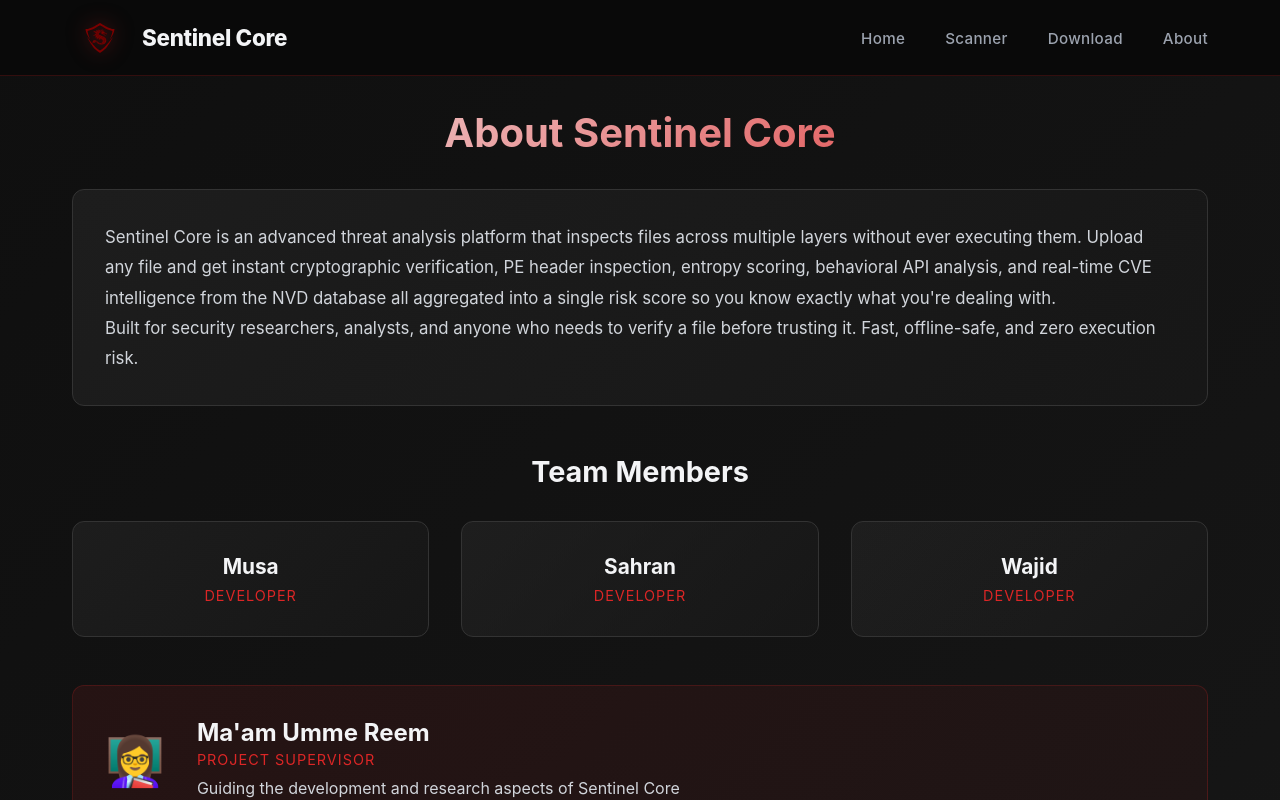
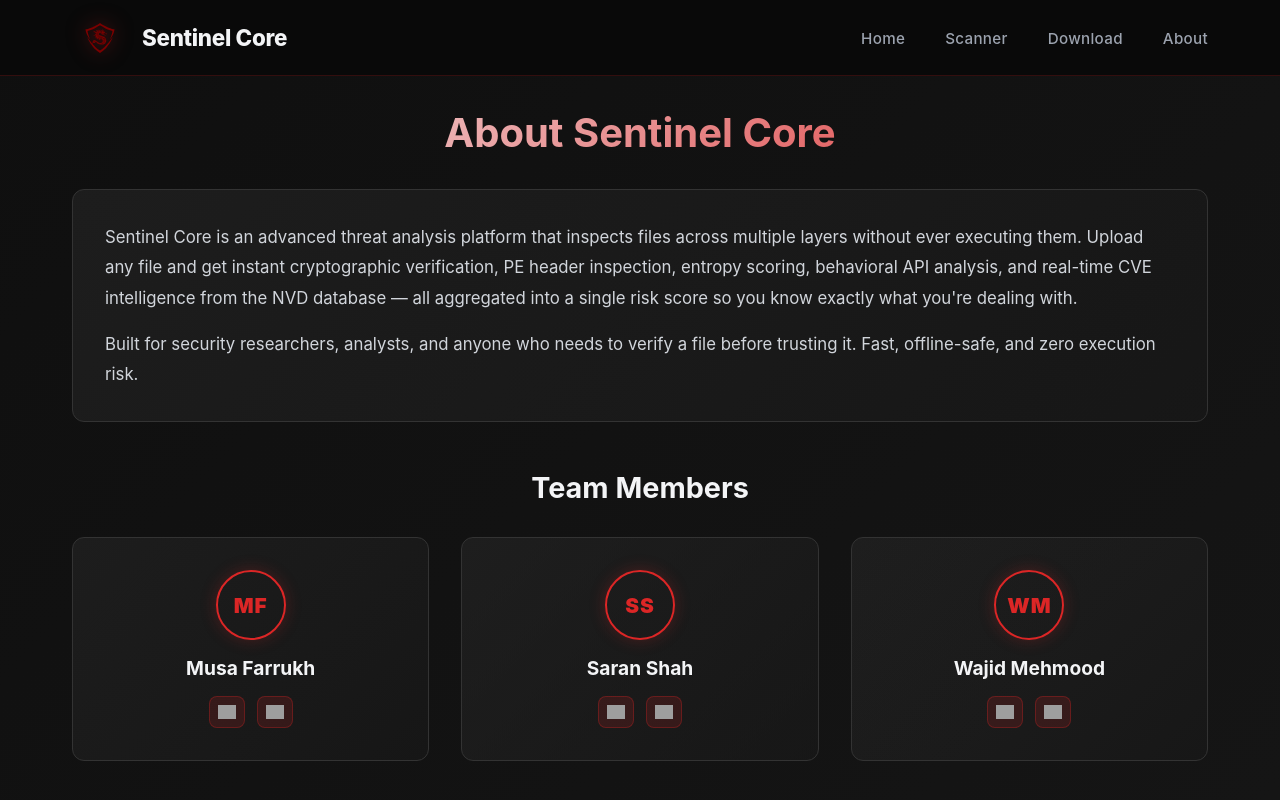
Before and after one commit to SyedMusa604/sentinel-core-dashboard, a React (Vite) app: page /about in a window 1280 px wide. Shown: the top 800 px of the page. Built offline with nearby package versions, Linux system fonts and the light colour scheme; grey boxes are pictures that could not be loaded.

Commit message:
Updated About page - team card and links

```diff
--- a/src/pages/About.jsx
+++ b/src/pages/About.jsx
@@ -3,9 +3,24 @@ import '../styles/About.css';
 
 function About() {
   const team = [
-    { name: 'Musa', role: 'Developer' },
-    { name: 'Sahran', role: 'Developer' },
-    { name: 'Wajid', role: 'Developer' },
+    {
+      fullname: 'Musa Farrukh',
+      initials: 'MF',
+      github: 'https://github.com/SyedMusa604',
+      linkedin: 'https://www.linkedin.com/in/musafarrukh'
+    },
+    {
+      fullname: 'Saran Shah',
+      initials: 'SS',
+      github: '#',
+      linkedin: '#'
+    },
+    {
+      fullname: 'Wajid Mehmood',
+      initials: 'WM',
+      github: '#',
+      linkedin: '#'
+    },
   ];
 
   const techStack = [
@@ -107,7 +122,8 @@ function About() {
           Sentinel Core is an advanced threat analysis platform that inspects files across
           multiple layers without ever executing them. Upload any file and get instant
           cryptographic verification, PE header inspection, entropy scoring, behavioral API
-          analysis, and real-time CVE intelligence from the NVD database all aggregated into a single risk score so you know exactly what you're dealing with.
+          analysis, and real-time CVE intelligence from the NVD database — all aggregated
+          into a single risk score so you know exactly what you're dealing with.
         </p>
         <p>
           Built for security researchers, analysts, and anyone who needs to verify a file
@@ -138,8 +154,16 @@ function About() {
               variants={itemVariants}
               whileHover={{ y: -8, boxShadow: '0 12px 24px rgba(220, 38, 38, 0.3)' }}
             >
-              <h3>{member.name}</h3>
-              <p className="team-role">{member.role}</p>
+              <div className="team-avatar">{member.initials}</div>
+              <h3>{member.fullname}</h3>
+              <div className="team-links">
+                <a href={member.github} target="_blank" rel="noreferrer" className="team-link" title="GitHub">
+                  <img src="https://img.icons8.com/ios-filled/50/ffffff/github.png" alt="GitHub" width="18" />
+                </a>
+                <a href={member.linkedin} target="_blank" rel="noreferrer" className="team-link" title="LinkedIn">
+                  <img src="https://cdn.jsdelivr.net/gh/devicons/devicon/icons/linkedin/linkedin-original.svg" alt="LinkedIn" width="18" />
+                </a>
+              </div>
             </motion.div>
           ))}
         </motion.div>
--- a/src/styles/About.css
+++ b/src/styles/About.css
@@ -34,20 +34,10 @@
   color: #d1d5db;
   line-height: 1.8;
   font-size: 1.05rem;
+  margin-bottom: 1rem;
 }
 
-.project-badge {
-  display: inline-block;
-  background: rgba(220, 38, 38, 0.1);
-  border: 1px solid rgba(220, 38, 38, 0.25);
-  color: #f87171;
-  padding: 4px 14px;
-  border-radius: 20px;
-  font-size: 0.8rem;
-  font-weight: 600;
-  letter-spacing: 0.5px;
-  margin-bottom: 1rem;
-}
+.project-overview p:last-child { margin-bottom: 0; }
 
 .team-section {
   margin-bottom: 3rem;
@@ -73,26 +63,52 @@
   transition: all 0.3s ease;
 }
 
-.team-card:hover {
-  border-color: #dc2626;
-}
+.team-card:hover { border-color: #dc2626; }
 
-.team-icon {
-  font-size: 3.5rem;
-  margin-bottom: 1rem;
+.team-avatar {
+  width: 70px;
+  height: 70px;
+  border-radius: 50%;
+  background: transparent;
+  border: 2px solid #dc2626;
+  display: flex;
+  align-items: center;
+  justify-content: center;
+  font-size: 1.3rem;
+  font-weight: 900;
+  color: #dc2626;
+  margin: 0 auto 1rem;
+  box-shadow: 0 0 16px rgba(220, 38, 38, 0.25);
+  letter-spacing: 1px;
 }
 
 .team-card h3 {
-  font-size: 1.3rem;
-  margin-bottom: 0.5rem;
+  font-size: 1.2rem;
+  margin-bottom: 1rem;
   color: #f3f4f6;
 }
 
-.team-role {
-  color: #dc2626;
-  font-size: 0.9rem;
-  text-transform: uppercase;
-  letter-spacing: 1px;
+.team-links {
+  display: flex;
+  gap: 0.75rem;
+  justify-content: center;
+  margin-top: 0.5rem;
+}
+
+.team-link {
+  background: rgba(220, 38, 38, 0.15);
+  border: 1px solid rgba(220, 38, 38, 0.3);
+  border-radius: 8px;
+  padding: 8px;
+  display: flex;
+  align-items: center;
+  justify-content: center;
+  transition: all 0.3s ease;
+}
+
+.team-link:hover {
+  background: rgba(220, 38, 38, 0.3);
+  transform: translateY(-2px);
 }
 
 .supervisor-section {
@@ -109,10 +125,7 @@
   gap: 2rem;
 }
 
-.supervisor-icon {
-  font-size: 3rem;
-  flex-shrink: 0;
-}
+.supervisor-icon { font-size: 3rem; flex-shrink: 0; }
 
 .supervisor-content h3 {
   font-size: 1.5rem;
@@ -128,19 +141,11 @@
   margin-bottom: 0.5rem;
 }
 
-.supervisor-desc {
-  color: #d1d5db;
-  line-height: 1.6;
-}
+.supervisor-desc { color: #d1d5db; line-height: 1.6; }
 
-.tech-stack {
-  margin-bottom: 3rem;
-}
+.tech-stack { margin-bottom: 3rem; }
 
-.tech-stack h2 {
-  text-align: center;
-  margin-bottom: 2rem;
-}
+.tech-stack h2 { text-align: center; margin-bottom: 2rem; }
 
 .tech-grid {
   display: grid;
@@ -156,10 +161,7 @@
   transition: all 0.3s ease;
 }
 
-.tech-card:hover {
-  border-color: #dc2626;
-  transform: scale(1.02);
-}
+.tech-card:hover { border-color: #dc2626; transform: scale(1.02); }
 
 .tech-card h3 {
   color: #f3f4f6;
@@ -169,11 +171,7 @@
   border-bottom: 2px solid #dc2626;
 }
 
-.tech-list {
-  display: flex;
-  flex-direction: column;
-  gap: 0.5rem;
-}
+.tech-list { display: flex; flex-direction: column; gap: 0.5rem; }
 
 .tech-item {
   display: flex;
@@ -186,25 +184,15 @@
   transition: border-color 0.3s ease;
 }
 
-.tech-item:hover {
-  border-color: #dc2626;
-}
+.tech-item:hover { border-color: #dc2626; }
 
-.tech-logo {
-  width: 28px;
-  height: 28px;
-  object-fit: contain;
-}
+.tech-logo { width: 28px; height: 28px; object-fit: contain; }
 
-.tech-name {
-  color: #f3f4f6;
-  font-size: 0.9rem;
-  font-weight: 500;
-}
+.tech-name { color: #f3f4f6; font-size: 0.9rem; font-weight: 500; }
 
 .disclaimer {
-  background: rgba(249, 115, 22, 0.06);
-  border: 1px solid rgba(249, 115, 22, 0.2);
+  background: rgba(249,115,22,0.06);
+  border: 1px solid rgba(249,115,22,0.2);
   border-left: 4px solid #f97316;
   border-radius: 10px;
   padding: 16px 20px;
@@ -214,9 +202,7 @@
   line-height: 1.6;
 }
 
-.disclaimer strong {
-  color: #fb923c;
-}
+.disclaimer strong { color: #fb923c; }
 
 @media (max-width: 768px) {
   .about-page { padding: 1rem; }
```
